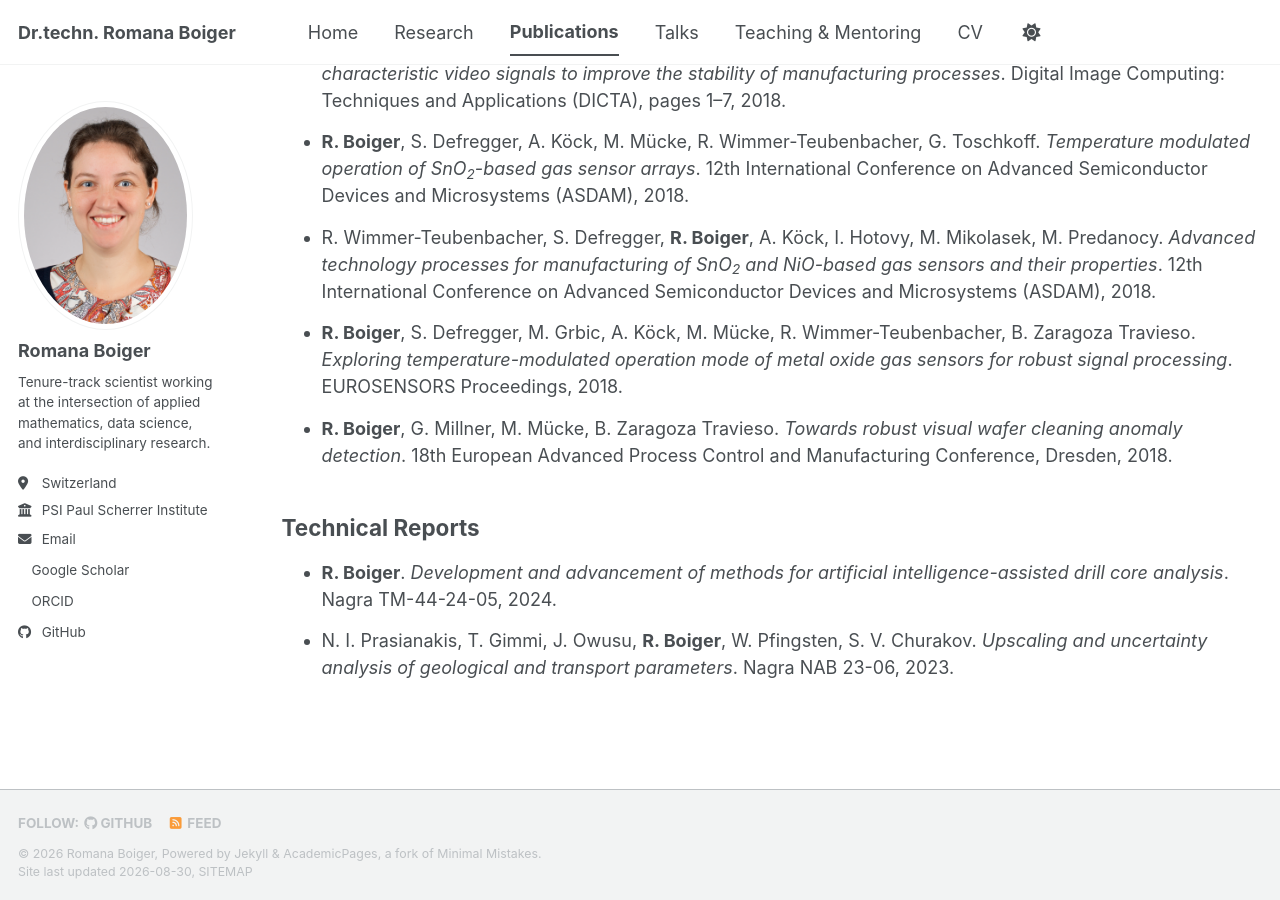
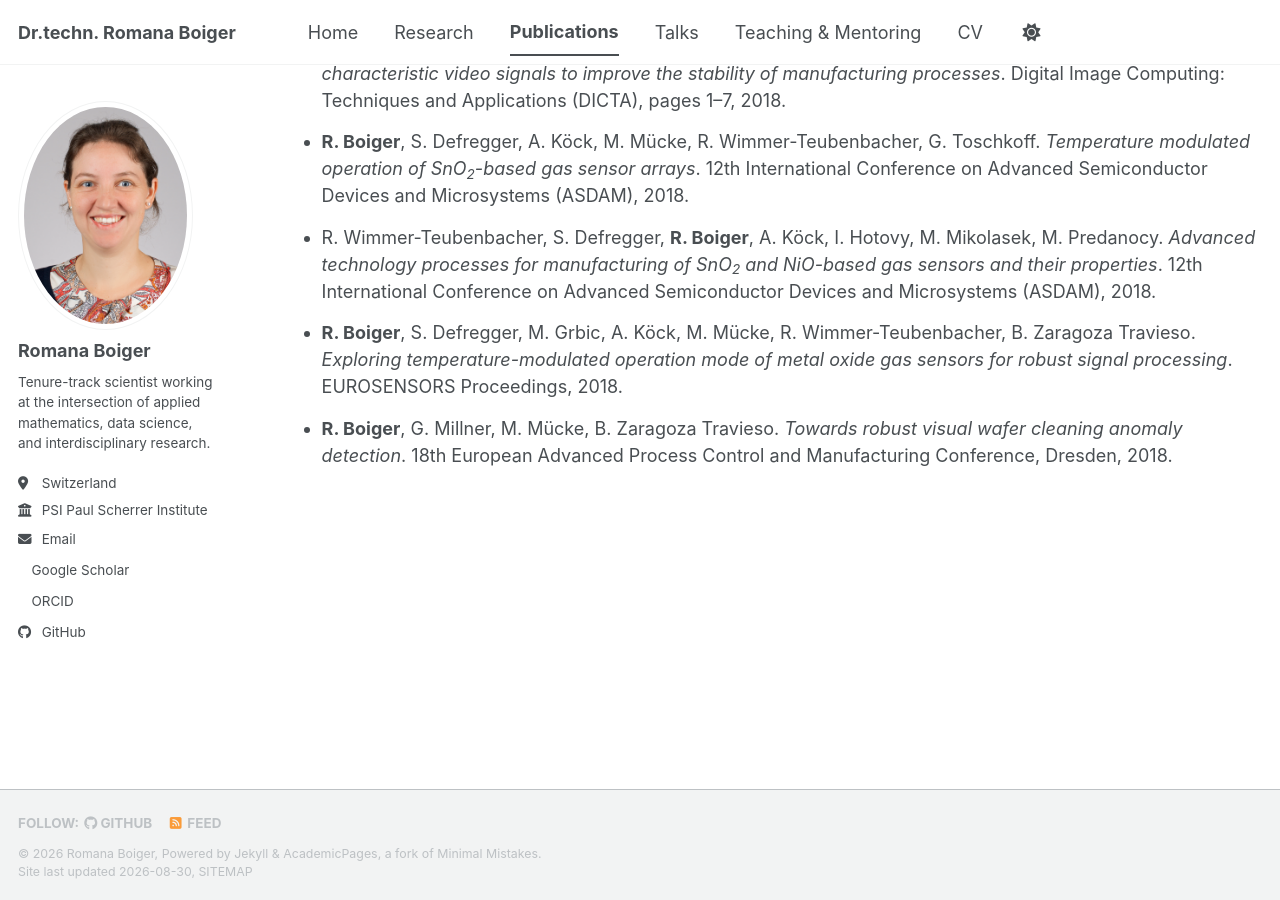
Before and after one commit to boigerr/boigerr.github.io, a Jekyll site: the page built from _pages/publications.html, in a window 1280 px wide and 900 px high, scrolled down 1491 px. Built offline with Jekyll 4.4.1, drawn with Linux system fonts in a browser that asks for light colours; a style sheet for code colours, icons or effects is not loaded.

Commit message:
Update publications.html

```diff
--- a/_pages/publications.html
+++ b/_pages/publications.html
@@ -157,25 +157,6 @@ author_profile: true
 
 </ol>
 
-<h2>Technical Reports</h2>
-
-<ol reversed class="publication-list">
-
-  <li>
-    <b>R. Boiger</b>.
-    <i>Development and advancement of methods for artificial intelligence-assisted drill core
-    analysis</i>.
-    Nagra TM-44-24-05, 2024.
-  </li>
-
-  <li>
-    N. I. Prasianakis, T. Gimmi, J. Owusu, <b>R. Boiger</b>, W. Pfingsten, S. V. Churakov.
-    <i>Upscaling and uncertainty analysis of geological and transport parameters</i>.
-    Nagra NAB 23-06, 2023.
-  </li>
-
-</ol>
-
 <style>
   .publication-list {
     list-style-type: disc;
```
